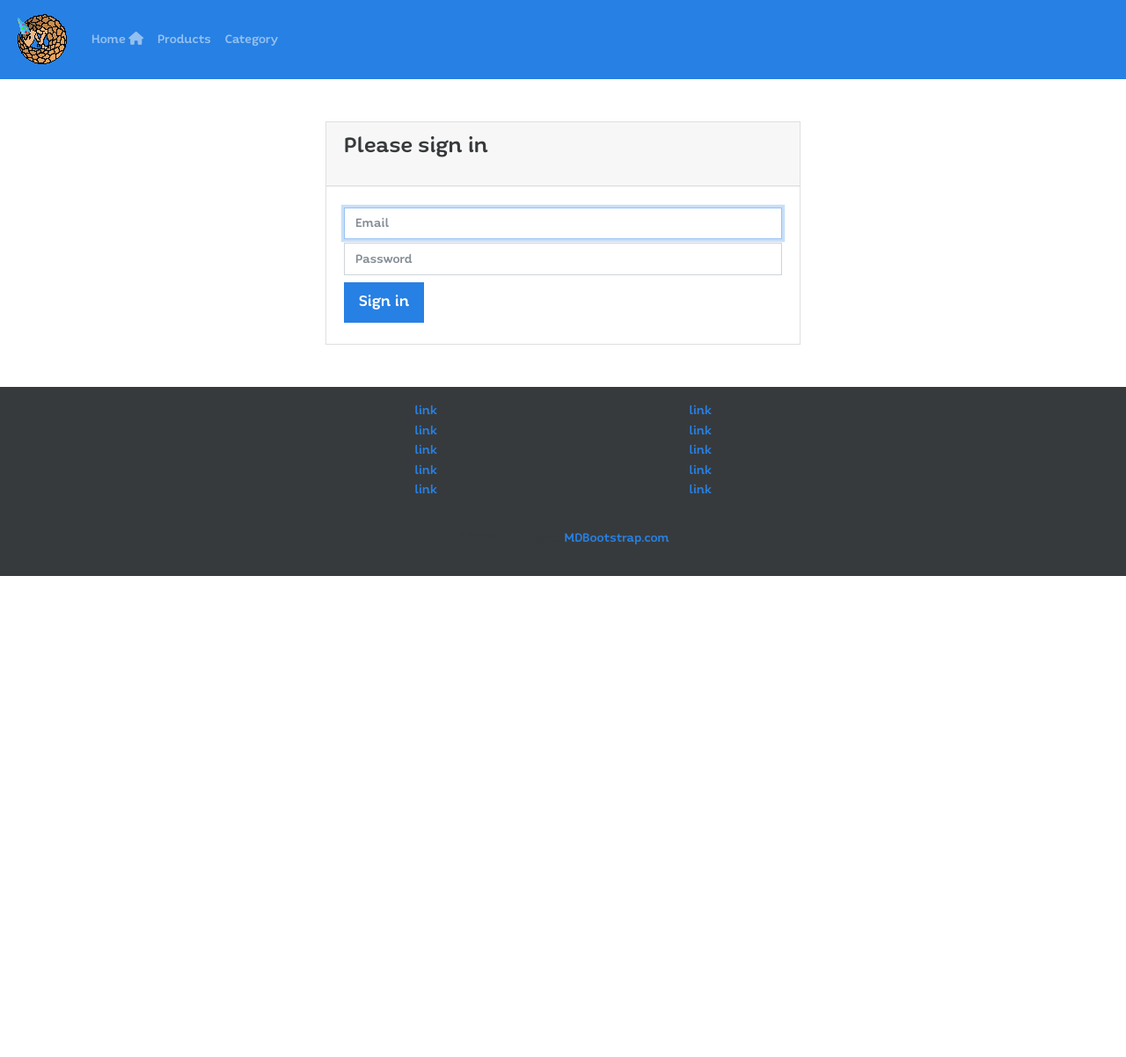
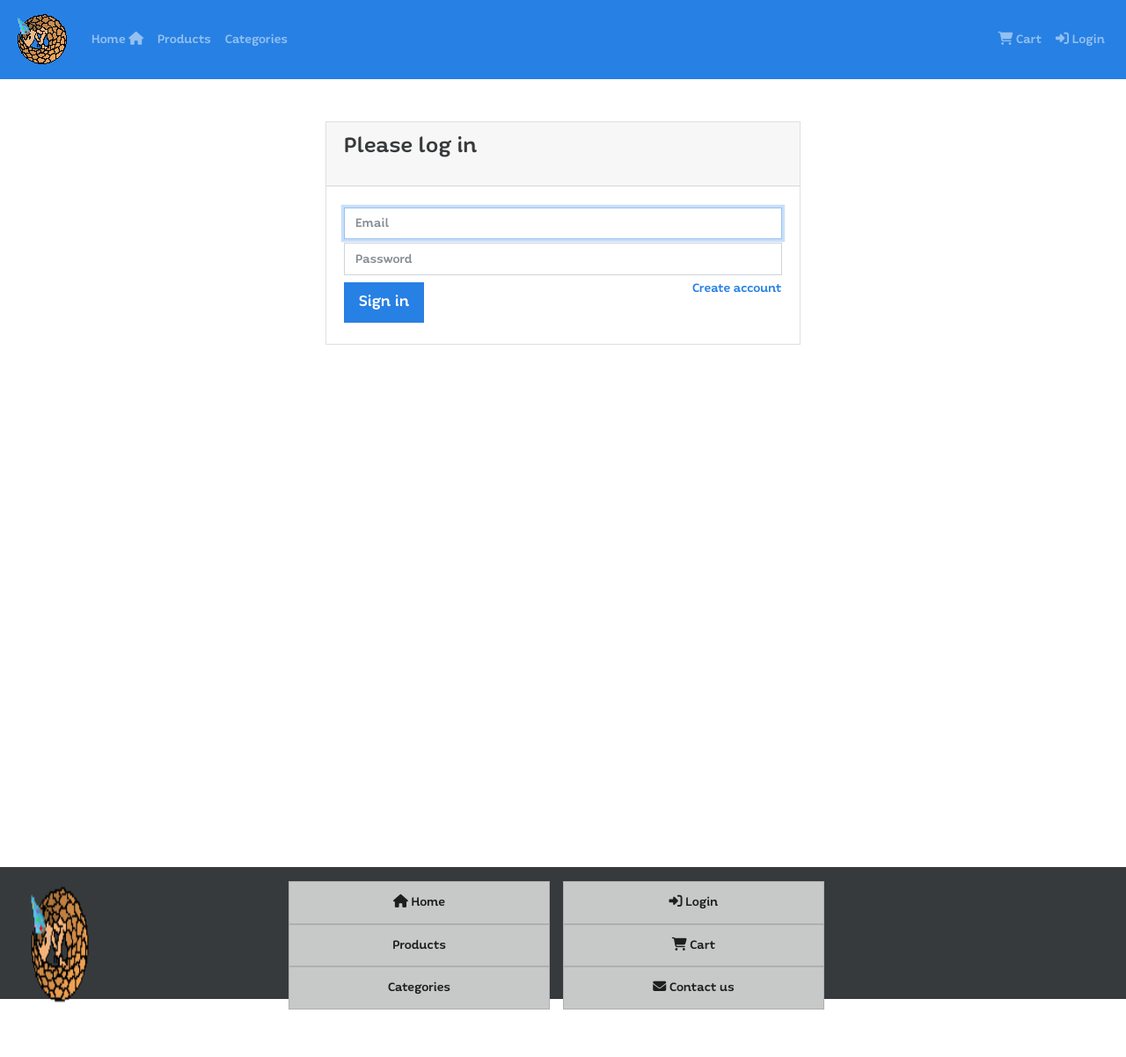
Before and after one commit to ScRalP/pangolri, a Symfony app: template templates/security/login.html.twig in a window 1280 px wide. Shown: the whole page at 88% size. Before the commit the page ends 655 px from the top, so only its background shows below. Run offline with Twig, Linux system fonts and the light colour scheme; the template is opened without the code that fills it, so the values that code supplies are empty; style sheets or scripts are compiled from the project's sources; some libraries are stand-ins or nearby versions.

Commit message:
modification du footer

```diff
--- a/assets/css/style.css
+++ b/assets/css/style.css
@@ -33,11 +33,27 @@ body {
     transition-duration: 0.3s;
 }
 
-.big-icon{
-    width: 50px;
-    height: 50px;
-}
-
 .btn-cool{
     font-size: 10em;
 }
+
+html, body {
+    height: 100%;
+}
+
+#wrap {
+    min-height: 100%;
+}
+
+#main {
+    overflow:auto;
+    padding-bottom:150px; /* this needs to be bigger than footer height*/
+}
+
+.footer {
+    position: relative;
+    margin-top: -150px; /* negative value of footer height */
+    height: 150px;
+    clear:both;
+    padding-top:20px;
+}
--- a/templates/base.html.twig
+++ b/templates/base.html.twig
@@ -5,17 +5,15 @@
         <title>{% block title %}{% endblock %} - Pangolri</title>
 
         {% block stylesheets %}
-
             {{ encore_entry_link_tags('bootstrap') }}
             {{ encore_entry_link_tags('style') }}
-
         {% endblock %}
     </head>
     <body>
         {% include 'inc/navbar.html.twig' %}
 
-        <div class="container">
-            <div class="container-fluid">
+        <div class="container" id="wrap">
+            <div class="container-fluid" id="main">
                 {% block body %}{% endblock %}
             </div>
         </div>
--- a/templates/inc/footer.html.twig
+++ b/templates/inc/footer.html.twig
@@ -1,29 +1,33 @@
 <a href="#" class="go-top"><i class="fas fa-chevron-up fa-lg"></i></a>
 
 <!-- Footer -->
-<footer class="page-footer font-small bg-secondary mt-5 p-3">
+<footer class="footer page-footer font-small bg-secondary text-white mt-5 p-3">
 
     <div class="container-fluid">
         <div class="row">
-            <ul class="col-3 offset-3 list-unstyled text-center">
-                <li><a href="#">link</a></li>
-                <li><a href="#">link</a></li>
-                <li><a href="#">link</a></li>
-                <li><a href="#">link</a></li>
-                <li><a href="#">link</a></li>
+            <img class="col-1" src={{ asset('build/images/pangolri.png') }}>
+            <ul class="list-group col-3 offset-2 text-center">
+                <a href={{ path('home') }}><li class="list-group-item list-group-item-secondary"><i class="fas fa-home"></i> Home</li></a>
+                <a href={{ path('product_list') }}><li class="list-group-item list-group-item-secondary">Products</li></a>
+                <a href={{ path('category_list') }}><li class="list-group-item list-group-item-secondary">Categories</li></a>
             </ul>
-            <ul class="col-3 list-unstyled text-center">
-                <li><a href="#">link</a></li>
-                <li><a href="#">link</a></li>
-                <li><a href="#">link</a></li>
-                <li><a href="#">link</a></li>
-                <li><a href="#">link</a></li>
+            <ul class="list-group col-3 list-unstyled text-center ">
+
+                {% if app.user %}
+                    <a href={{ path('home') }}><li class="list-group-item list-group-item-secondary"><i class="fas fa-user"></i> My account</li></a>
+                {% else %}
+                    <a href={{ path('app_login') }}><li class="list-group-item list-group-item-secondary"><i class="fas fa-sign-in-alt"></i> Login</li></a>
+                {% endif %}
+
+                <a href={{ path('home') }}><li class="list-group-item list-group-item-secondary"><i class="fas fa-shopping-cart"></i> Cart</li></a>
+                <a href={{ path('home') }}><li class="list-group-item list-group-item-secondary"><i class="fas fa-envelope"></i> Contact us</li></a>
+
             </ul>
         </div>
     </div>
 
-  <div class="footer-copyright text-center py-3">© 2018 Copyright:
-    <a href="https://mdbootstrap.com/education/bootstrap/"> MDBootstrap.com</a>
+  <div class="footer-copyright text-center py-3">
+    © 2018 Copyright: Pangolteam
   </div>
 
 </footer>
--- a/templates/inc/navbar.html.twig
+++ b/templates/inc/navbar.html.twig
@@ -13,7 +13,7 @@
                 <a class="nav-link" href={{ path('product_list') }}>Products</a>
             </li>
             <li class="nav-item">
-                <a class="nav-link" href={{ path('category_list') }}>Category</a>
+                <a class="nav-link" href={{ path('category_list') }}>Categories</a>
             </li>
 
             {% if is_granted('ROLE_ADMIN') %}
@@ -22,5 +22,18 @@
                 </li>
             {% endif %}
         </ul>
+        <ul class="navbar-nav">
+            <li class="nav-item">
+                <a class="nav-link" href={{ path('home') }}><i class="fas fa-shopping-cart"></i> Cart</a>
+            </li>
+
+            <li class="nav-item">
+                {% if app.user %}
+                    <a class="nav-link" href={{ path('home') }}><i class="fas fa-user"></i> My account</a>
+                {% else %}
+                    <a class="nav-link" href={{ path('app_login') }}><i class="fas fa-sign-in-alt"></i> Login</a>
+                {% endif %}
+            </li>
+        </ul>
     </div>
 </nav>
--- a/templates/product/index.html.twig
+++ b/templates/product/index.html.twig
@@ -4,7 +4,7 @@
 
 {% block body %}
 
-<h1>Welcome to pangolri !</h1>
+<h1>Product list !</h1>
 
 <div class="row">
 {% for product in products %}
--- a/templates/security/login.html.twig
+++ b/templates/security/login.html.twig
@@ -16,7 +16,7 @@
 
     <div class="card offset-3 col-6 p-0">
         <div class="card-header">
-            <h1 class="h3 mb-3 font-weight-normal">Please sign in</h1>
+            <h1 class="h3 mb-3 font-weight-normal">Please log in</h1>
         </div>
 
         <div class="card-body">
@@ -38,10 +38,14 @@
                 </div>
             #}
 
-            <button class="btn btn-lg btn-primary my-1" type="submit">
-                Sign in
-            </button>
-
+            <div class="row">
+                <div class="col-3">
+                    <button class="btn btn-lg btn-primary my-1" type="submit">Sign in</button>
+                </div>
+                <div class="offset-6 col-3">
+                    <a href=path('app_register')>Create account</a>
+                </div>
+            </div>
         </div>
     </div>
 </form>
```
